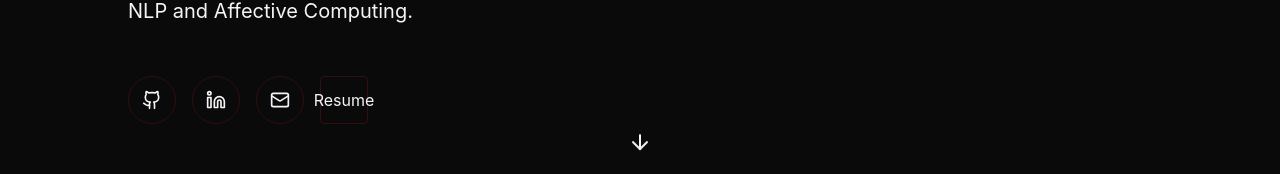
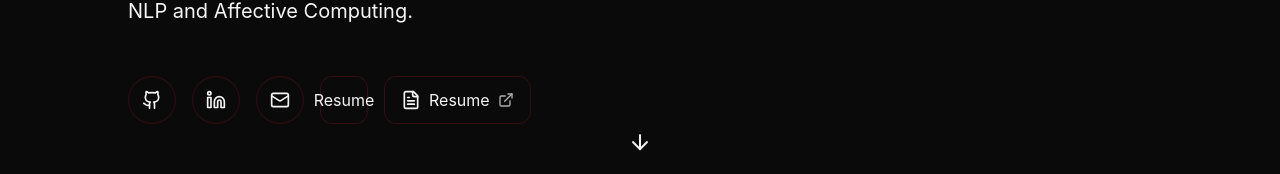
Before and after one commit to mbchavez27/mbchavezzportfolio, a React (Vite) app: page / in a window 1280 px wide. Shown: the part 608-782 px from the top of the page. Built offline with nearby package versions, Linux system fonts and the light colour scheme.

Commit message:
feat: add links

```diff
--- a/src/app/components/Hero.tsx
+++ b/src/app/components/Hero.tsx
@@ -1,4 +1,5 @@
 import { Github, Linkedin, Mail, Briefcase, ArrowDown } from 'lucide-react'
+import { FileText, ExternalLink } from 'lucide-react'
 import { Button } from './ui/button'
 
 export function Hero() {
@@ -52,9 +53,19 @@ export function Hero() {
           </a>
           <a
             href="https://drive.google.com/file/d/1dQ8OJHoPJEaYDg5MnW1FQ4rzgC26xrJT/view"
-            className="w-12 h-12 rounded border border-primary/20 flex items-center justify-center hover:bg-primary/10 hover:border-primary/40 transition-colors"
+            className="w-12 h-12 rounded-xl border border-primary/20 flex items-center justify-center hover:bg-primary/10 hover:border-primary/40 transition-colors"
           >
             Resume
+          </a>
+          <a
+            href="https://drive.google.com/file/d/1dQ8OJHoPJEaYDg5MnW1FQ4rzgC26xrJT/view"
+            target="_blank"
+            rel="noopener noreferrer"
+            className="px-4 h-12 rounded-xl border border-primary/20 flex items-center gap-2 justify-center hover:bg-primary/10 hover:border-primary/40 transition-colors"
+          >
+            <FileText className="w-5 h-5" />
+            Resume
+            <ExternalLink className="w-4 h-4 opacity-70" />
           </a>
         </div>
       </div>
```
